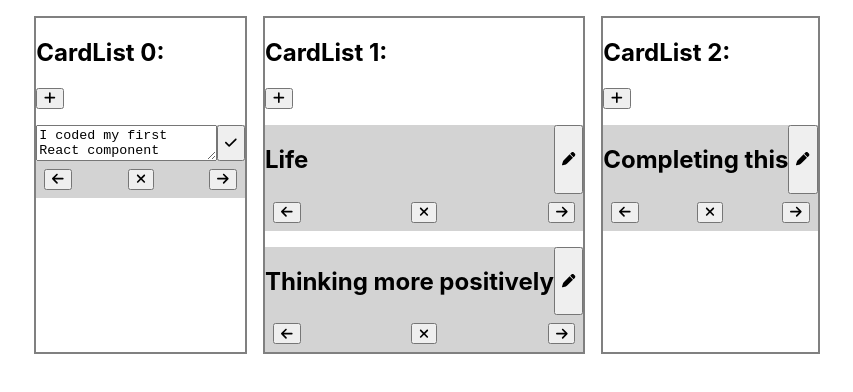
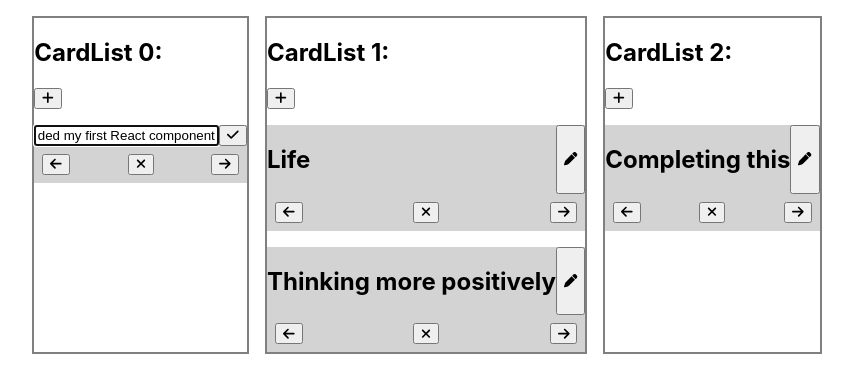
Before and after one commit to klalicki/retro-board, a React (Create React App) app: page / in a window 1280 px wide. Both pictures are taken after a click on the button 550 px from the left and 159 px from the top of the page. Shown: the top 392 px of the page, without its empty margins (213-1066 px from the left). Built offline with nearby package versions, Linux system fonts and the light colour scheme.

Commit message:
switches Card edit back to input

```diff
--- a/src/components/Card/Card.jsx
+++ b/src/components/Card/Card.jsx
@@ -3,13 +3,13 @@ import { FontAwesomeIcon } from "@fortawesome/react-fontawesome";
 import { useContext } from "react";
 import { DataContext } from "../../contexts/DataContext";
 import { useState } from "react";
+import { useRef } from "react";
 import {
   faArrowRight,
   faXmark,
   faArrowLeft,
   faPen,
   faCheck,
-  faL,
 } from "@fortawesome/free-solid-svg-icons";
 
 const Card = ({ listIndex, cardText, children, cardIndex }) => {
@@ -19,19 +19,21 @@ const Card = ({ listIndex, cardText, children, cardIndex }) => {
   const [newText, setNewText] = useState(cardData.itemText);
   return (
     <div className="card">
-      <div className="card-header">
+      <form className="card-header">
         {isEditing ? (
           <>
-            <textarea
+            <input
+              autoFocus
               value={newText}
               onChange={(e) => {
                 setNewText(e.target.value);
               }}
-            ></textarea>
+            ></input>
 
             <button
               type="submit"
-              onClick={() => {
+              onClick={(e) => {
+                e.preventDefault();
                 setItemText(listIndex, cardIndex, newText);
                 setIsEditing(false);
               }}
@@ -43,7 +45,9 @@ const Card = ({ listIndex, cardText, children, cardIndex }) => {
           <>
             <h2>{cardData.itemText}</h2>
             <button
-              onClick={() => {
+              type="submit"
+              onClick={(e) => {
+                e.preventDefault();
                 setIsEditing(true);
               }}
             >
@@ -51,7 +55,7 @@ const Card = ({ listIndex, cardText, children, cardIndex }) => {
             </button>
           </>
         )}
-      </div>
+      </form>
 
       {children}
       <div className="icon-bar">
```
